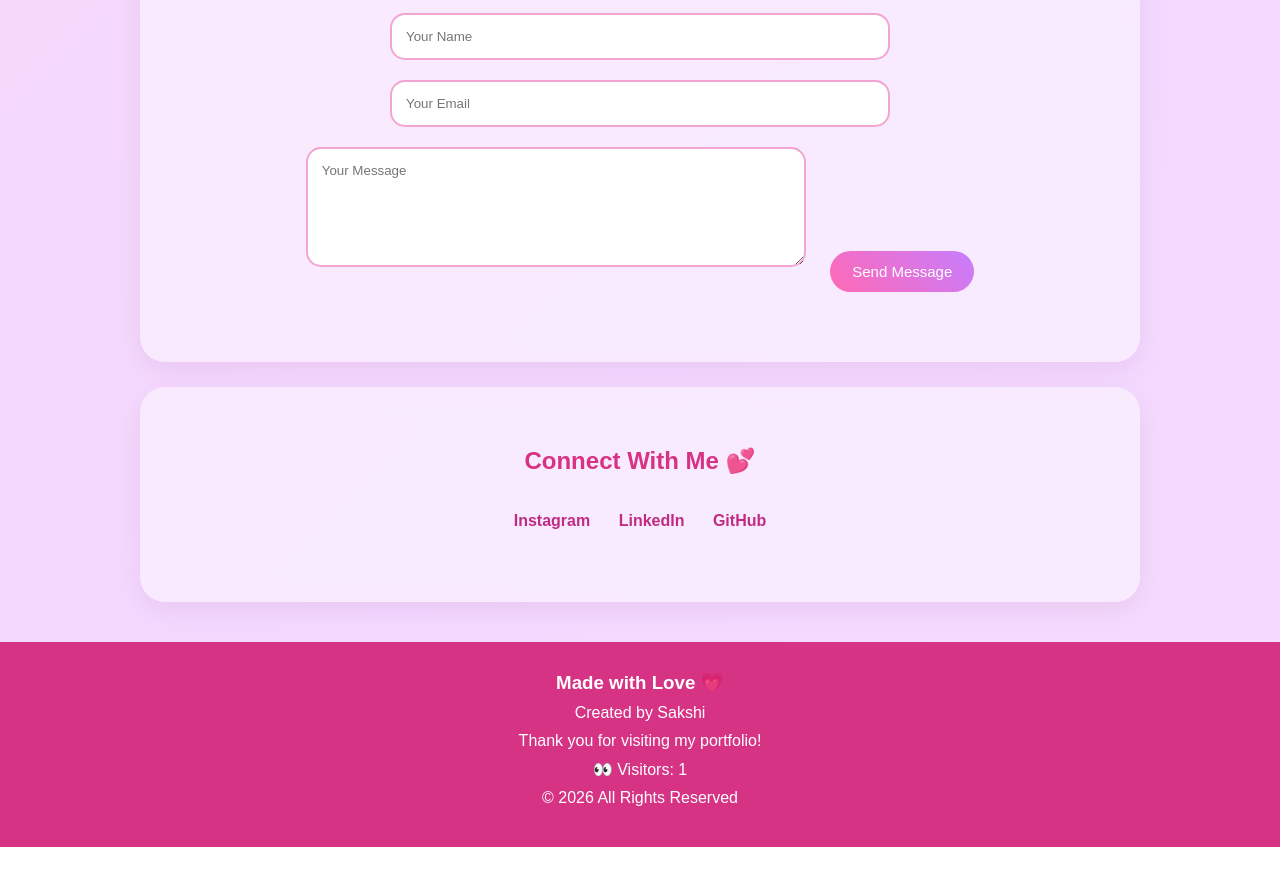
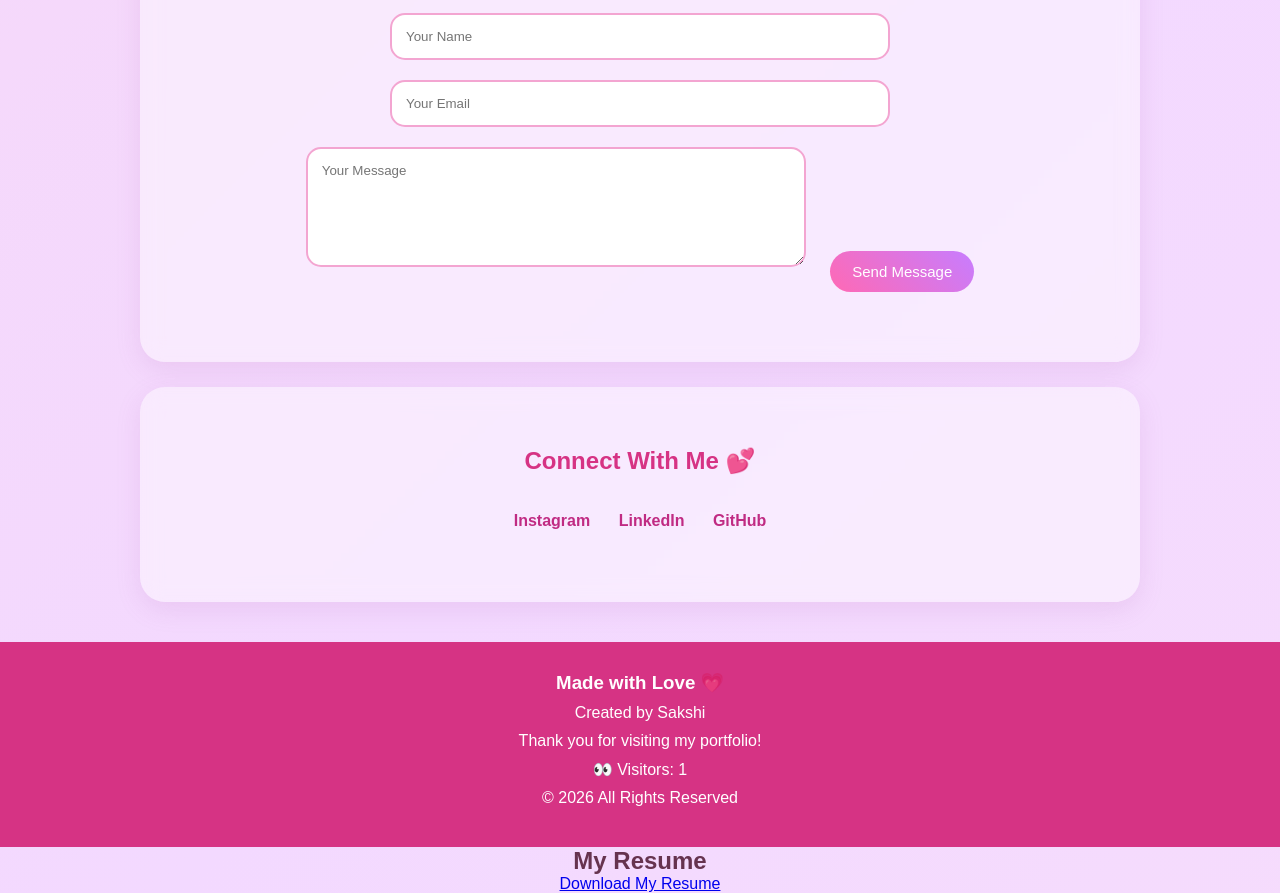
Before and after one commit to sakshiavhad11-stack/sakshi-portfolio, a plain HTML site: page index.html in a window 1280 px wide. Shown: the part 2303-3196 px from the top of the page. Before the commit the page ends 3150 px from the top, so only its background shows below. Drawn offline with Linux system fonts and the light colour scheme.

Commit message:
Update index.htmlAdd resume download button.

```diff
--- a/index.html
+++ b/index.html
@@ -275,5 +275,11 @@
 
     </script>
 
-</body>
+</body><div class="resume-section">
+  <h2>My Resume</h2>
+  <a href="Sakshi_Vijay_Avhad_Public_Resume.pdf"
+     download class="resume-btn">
+    Download My Resume
+  </a>
+</div>
 </html>
```
